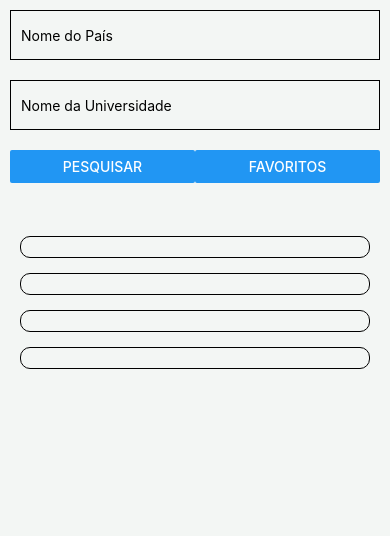
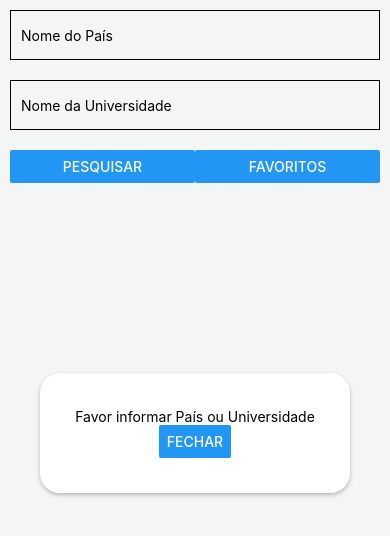
Before and after one commit to Raf-Guim/pesquisa_universidades, a React Native app: screen / in a window 390 px wide. Both pictures are taken after a click on the button "PESQUISAR". Shown: the top 536 px of the page. Built offline with nearby package versions, Linux system fonts and the light colour scheme.

Commit message:
feat: Transfered all code from App.js to MainScreen.js to later implement Pagination. Also added AlertModal so app can have better UI with notification of what is happening.

```diff
--- a/App.js
+++ b/App.js
@@ -1,77 +1,9 @@
-import { StatusBar } from 'expo-status-bar';
-import { Text, SafeAreaView, View } from 'react-native';
-
-import { styles } from './src/css/styles.js';
-
-import { ButtonsContainer } from './components/ButtonsContainer';
-import { InputsContainer } from './components/InputsContainer.js';
-import { ListUniversities } from './components/ListUniversities.js';
-import { useState } from 'react';
-
-import axios from 'axios';
+import { View } from 'react-native';
+import MainScreen from './components/MainScreen.js';
 
 export default function App() {
 
-
-  const getUniversities = async () => {
-    if (country === '') {
-      update_url_search_handler(`http://universities.hipolabs.com/search?name=${university}`);
-    }
-    else if (university === '') {
-      update_url_search_handler(`http://universities.hipolabs.com/search?country=${country}`);
-    }
-    else {
-      update_url_search_handler(`http://universities.hipolabs.com/search?name=${university}&country=${country}`);
-    }
-
-    const response = await axios.get(url_search);
-    update_search_list_handler(response.data)
-  };
-
-  const [url_search, update_url_search] = useState('');
-  const update_url_search_handler = (text) => {
-    update_url_search(text);
-  }
-
-  const [search_list, update_search_list] = useState([]);
-  const update_search_list_handler = (list) => {
-    update_search_list(list);
-  }
-  const [university, update_university] = useState('');
-  const update_university_handler = (text) => {
-    update_university(text);
-  }
-
-  const [country, update_country] = useState('');
-  const update_country_handler = (text) => {
-    update_country(text);
-  }
-
-  const button_search_clicked  = () => {
-    console.log("Button search clicked");
-    if (country === '' && university === '') {
-      console.log("Country and university not informed");
-      update_search_list_handler([{id: 0, nome: 'FAVOR INFORMAR'}, {id: 1, nome: 'PAIS'}, {id: 2, nome: 'OU'}, {id: 3, nome: 'UNIVERSIDADE'}]);
-    }
-    else {
-    getUniversities();
-    }
-  };
-
-  const button_favories_clicked = () => {
-    console.log("Button favorites clicked");
-  };
-
   return (
-    <SafeAreaView style={styles.main}>
-      <StatusBar style="auto" />
-      <View style = {styles.top_section}>
-        <InputsContainer update_country_handler = {update_country_handler} update_university_handler = {update_university_handler} />
-        <ButtonsContainer button_search_clicked = {button_search_clicked} button_favories_clicked = {button_favories_clicked} />
-      </View>
-      <View style = {styles.bottom_section}>
-        <ListUniversities search_list = {search_list} />
-      </View>
-    </SafeAreaView>
+    <MainScreen />
   );
 }
--- /dev/null
+++ b/components/AlertModal.js
@@ -0,0 +1,21 @@
+import React from 'react';
+import {View, Button, Modal, Text} from 'react-native';
+
+import { styles } from '../src/css/styles.js';
+
+export const AlertModal = (props) => {
+
+
+  return(
+    <Modal visible={ props.exibirModal } transparent={true}>
+      <View style={styles.centeredView}>
+        <View style={styles.modalView}>
+          <Text>{props.modal_text}</Text>
+          <Button title="Fechar" onPress={() => props.setExibirModal(!props.exibirModal)}/>
+        </View>
+      </View>
+    </Modal>
+  )
+}
+
+export default AlertModal;
--- /dev/null
+++ b/components/MainScreen.js
@@ -0,0 +1,96 @@
+import {Modal, SafeAreaView, View, Text, Button } from 'react-native';
+
+import { styles } from '../src/css/styles.js';
+
+import { ButtonsContainer } from './ButtonsContainer.js';
+import { InputsContainer } from './InputsContainer.js';
+import { ListUniversities } from './ListUniversities.js';
+import { AlertModal } from './AlertModal.js';
+import { useState } from 'react';
+
+import axios from 'axios';
+
+export const MainScreen = () => {
+
+  const [exibirModal, setExibirModal] = useState(false);
+
+  const [modal_text, update_modal_text] = useState('');
+  const update_modal_text_handler = (text) => {
+    update_modal_text(text);
+  }
+
+  const [url_search, update_url_search] = useState('');
+  const update_url_search_handler = (text) => {
+    update_url_search(text);
+  }
+
+  const [search_list, update_search_list] = useState([]);
+  const update_search_list_handler = (list) => {
+    update_search_list(list);
+  }
+  const [university, update_university] = useState('');
+  const update_university_handler = (text) => {
+    update_university(text);
+  }
+
+  const [country, update_country] = useState('');
+  const update_country_handler = (text) => {
+    update_country(text);
+  }
+
+  const getUniversities = async () => {
+    if (country === '') {
+      update_url_search_handler(`http://universities.hipolabs.com/search?name=${university}`);
+    }
+    else if (university === '') {
+      update_url_search_handler(`http://universities.hipolabs.com/search?country=${country}`);
+    }
+    else {
+      update_url_search_handler(`http://universities.hipolabs.com/search?name=${university}&country=${country}`);
+    }
+
+    // const response = await axios.get(url_search);
+    // update_search_list_handler(response.data)
+    await axios.get(url_search)
+      .then(response => {
+        update_search_list_handler(response.data)
+      })
+      .catch(error => {
+        console.log(error);
+        update_modal_text_handler("Erro ao buscar lista de universidades");
+        setExibirModal(!exibirModal);
+      });
+  };
+
+  const button_search_clicked  = () => {
+    console.log("Button search clicked");
+    if (country === '' && university === '') {
+      console.log("Country and university not informed");
+      update_search_list_handler([]);
+      update_modal_text_handler("Favor informar País ou Universidade");
+      setExibirModal(!exibirModal);
+    }
+    else {
+      getUniversities();
+    }
+  };
+
+  const button_favories_clicked = () => {
+    console.log("Button favorites clicked");
+  };
+
+  return (
+    <SafeAreaView style={styles.main}>
+      <AlertModal exibirModal = {exibirModal} setExibirModal = {setExibirModal} modal_text = {modal_text} />
+      <View style = {styles.top_section}>
+        <InputsContainer update_country_handler = {update_country_handler} update_university_handler = {update_university_handler} />
+        <ButtonsContainer button_search_clicked = {button_search_clicked} button_favories_clicked = {button_favories_clicked} />
+      </View>
+      <View style = {styles.bottom_section}>
+        <ListUniversities search_list = {search_list} />
+      </View>
+    </SafeAreaView>
+  )
+}
+
+export default MainScreen;
--- a/src/css/styles.js
+++ b/src/css/styles.js
@@ -63,7 +63,32 @@ const styles = StyleSheet.create({
 
   university_card_text: {
     fontSize: 15,
-  }
+  },
+
+  centeredView: {
+    flex: 1,
+    justifyContent: 'center',
+    alignItems: 'center',
+    marginTop: 22,
+    borderColor: 'red'
+  },
+
+  modalView: {
+    margin: 20,
+    backgroundColor: 'white',
+    borderRadius: 20,
+    padding: 35,
+    alignItems: 'center',
+    shadowColor: '#000',
+    shadowOffset: {
+      width: 0,
+      height: 2,
+    },
+    shadowOpacity: 0.25,
+    shadowRadius: 4,
+    elevation: 5,
+  },
+
 });
 
 export { styles }
```
